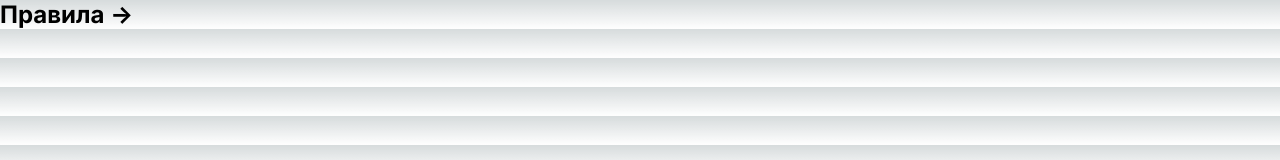
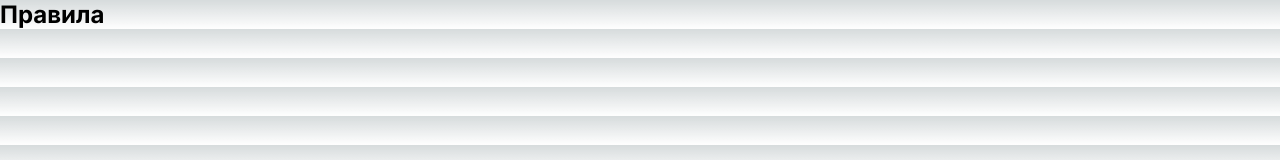
Before and after one commit to wesleezz/NekoWorlds, a Next.js app: page /rules in a window 1280 px wide. Shown: the top 160 px of the page. Built offline with nearby package versions, Linux system fonts and the light colour scheme.

Commit message:
Update rules.js

```diff
--- a/src/pages/rules.js
+++ b/src/pages/rules.js
@@ -5,6 +5,6 @@ import styles from '../styles/index.module.scss'
 
 const inter = Inter({ subsets: ['latin'] })
 const Rules = () => {
-    return <h2 className={inter.className}> Правила <span>-&gt;</span></h2>
+    return <div className={styles.center}><h2 className={inter.className}> Правила </h2></div>
     }
     export default Rules
```
